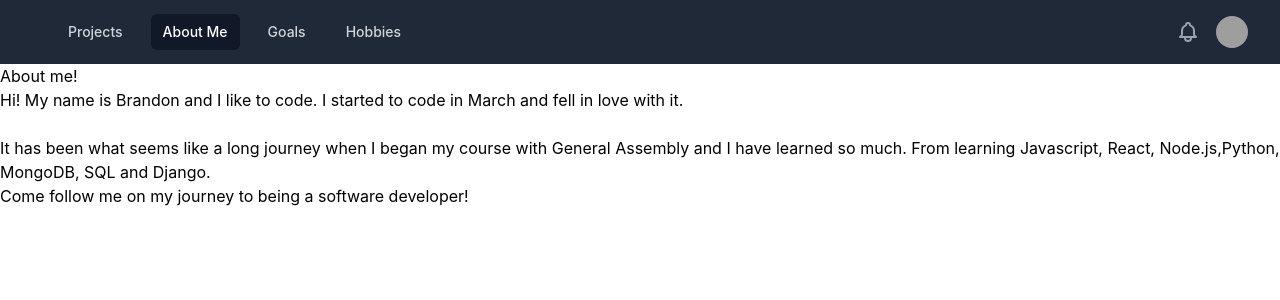
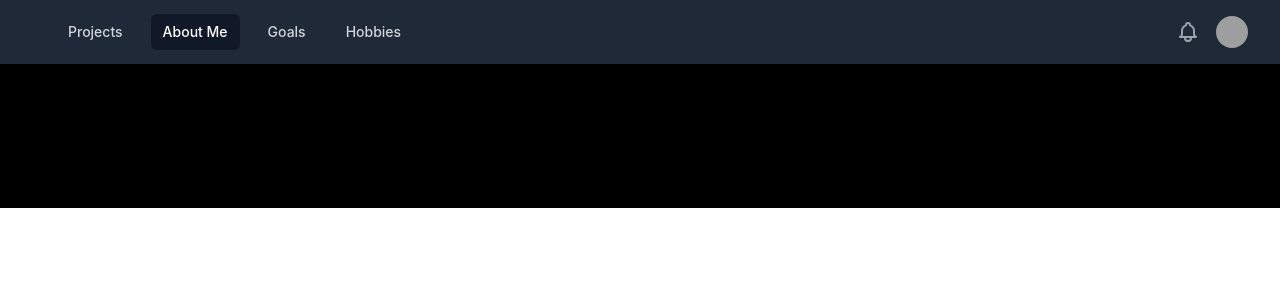
Before and after one commit to bwennin92/Portfolio, a React (Create React App) app: page /about in a window 1280 px wide. Shown: the top 300 px of the page. Built offline with nearby package versions, Linux system fonts and the light colour scheme; grey boxes are pictures that could not be loaded.

Commit message:
modified background not final product

```diff
--- a/src/pages/aboutpage.jsx
+++ b/src/pages/aboutpage.jsx
@@ -2,7 +2,7 @@ import React from 'react'
 
 const About = () => {
   return (
-    <div>
+    <div className='bg-black'>
         <h1>About me!</h1>
         <p>Hi! My name is Brandon and I like to code. I started to code in March and fell in love with it.</p>
         <br />
```
